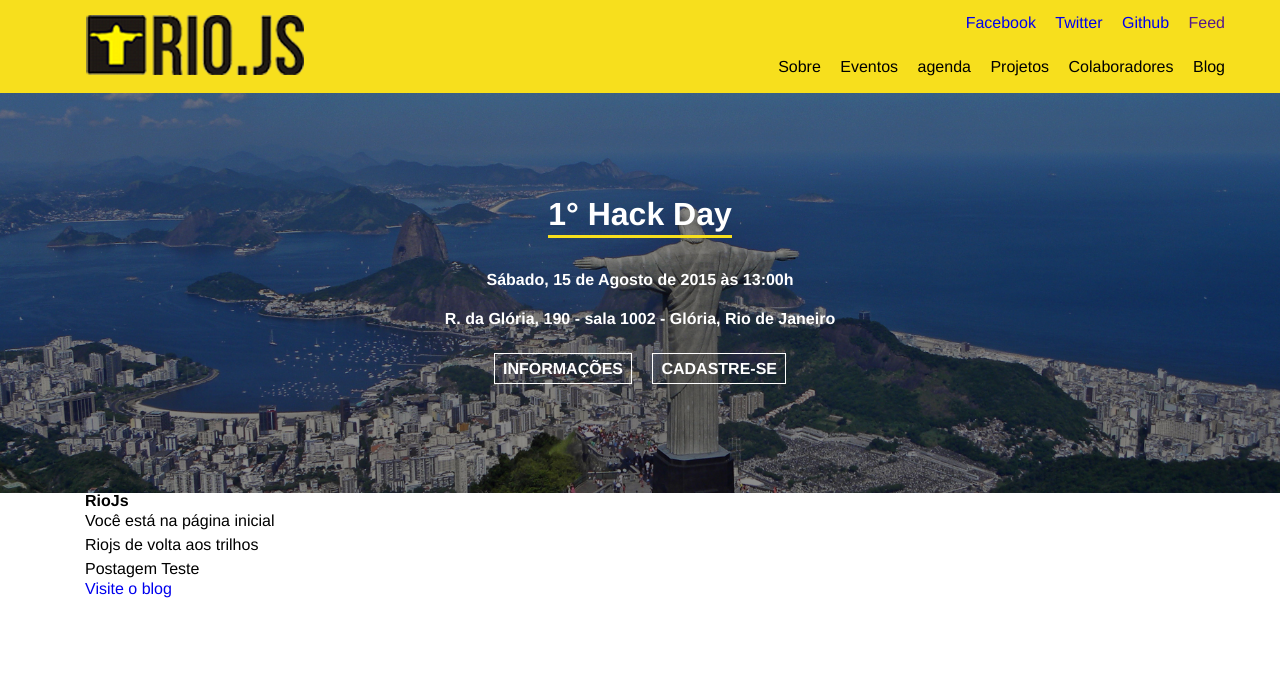
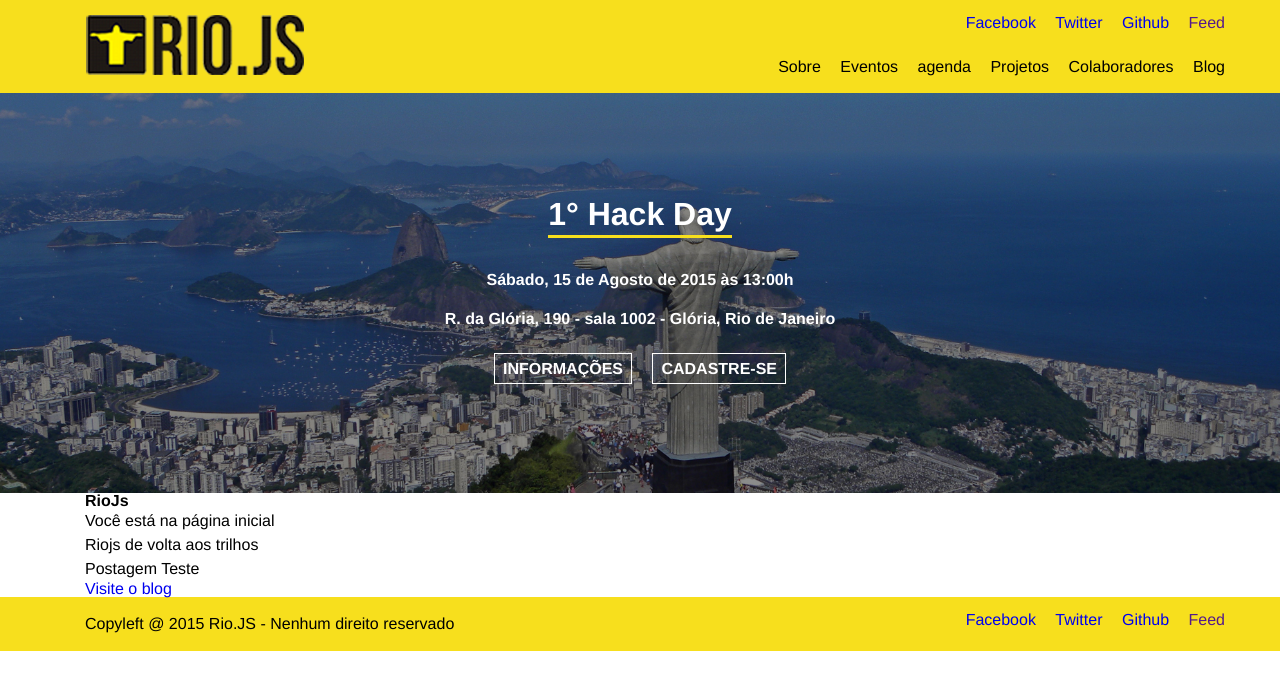
Before and after one commit to riojs-org/blog, a Jekyll site: the page built from index.html, in a window 1280 px wide. Shown: the top 690 px of the page. Built offline with Jekyll 4.4.1, drawn with Linux system fonts in a browser that asks for light colours.

Commit message:
adding footer

```diff
--- a/_includes/footer.html
+++ b/_includes/footer.html
@@ -1,3 +1,10 @@
+	<footer>
+		<div class="container">
+			<p>Copyleft @ 2015 Rio.JS - Nenhum direito reservado</p>
+			{% include social.html %}
+		</div>
+	</footer>
+
 <script src="{{ site.baseurl }}assets/js/main.js" async></script>
 </body>
 </html>
--- a/assets/css/_layout.sass
+++ b/assets/css/_layout.sass
@@ -74,3 +74,11 @@ header
 	text-transform: uppercase
 	padding: 6px 8px
 	margin: 0 8px
+
+
+
+
+// Footer ----------------------------------------------------------------------------------------
+footer
+	background: $yellow
+	padding: $spacing-unit/2
```
Also changed, not shown: 7 other files.
